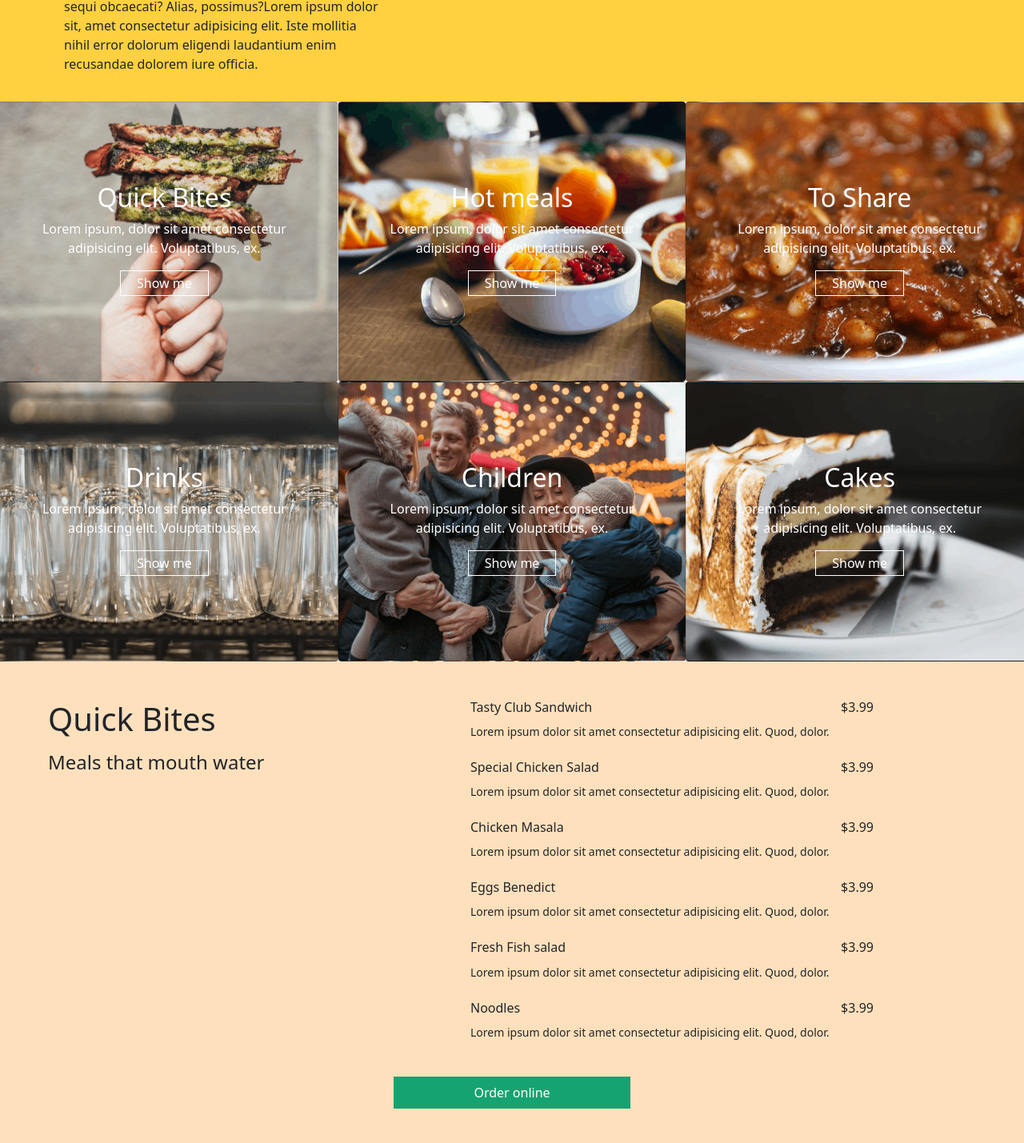
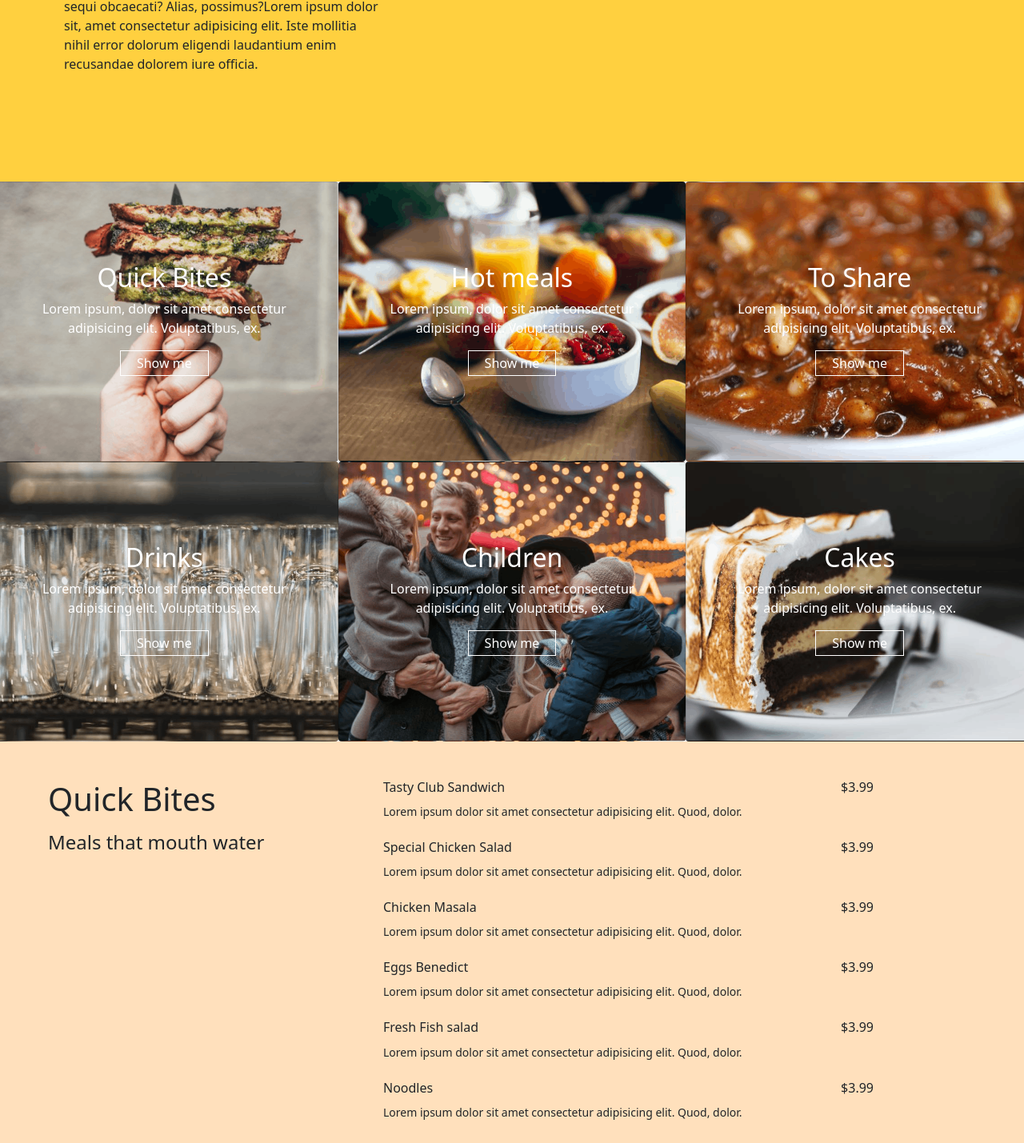
Before and after one commit to Rakibul-98/coffee-shop-website, a plain HTML site: page index.html in a window 1280 px wide. Shown: the part 1756-3185 px from the top of the page at 80% size. Drawn offline with nearby package versions, Linux system fonts and the light colour scheme.

Commit message:
some responsiveness done

```diff
--- a/index.html
+++ b/index.html
@@ -44,7 +44,7 @@
             <div class="inner-div">
                 <h1>Our <br>Coffee</h1>
                 <h3>You got time for another?</h3>
-                <p>Lorem ipsum dolor, sit amet consectetur adipisicing elit. Blanditiis, hic molestias. Obcaecati, non corrupti! Aspernatur necessitatibus libero odit, id esse minus quia mollitia doloremque, aut est minima aperiam facilis quisquam omnis nobis ex perferendis eos vitae cum nihil! Nobis quo quos voluptatem ullam itaque consequatur repellendus iure impedit asperiores quasi.</p>
+                <p style="max-width: 90%;">Lorem ipsum dolor, sit amet consectetur adipisicing elit. Blanditiis, hic molestias. Obcaecati, non corrupti! Aspernatur necessitatibus libero odit, id esse minus quia mollitia doloremque, aut est minima aperiam facilis quisquam omnis nobis ex perferendis eos vitae cum nihil! Nobis quo quos voluptatem ullam itaque consequatur repellendus iure impedit asperiores quasi.</p>
             </div>
         </div>
     </section>
@@ -63,21 +63,21 @@
     </section>
     <section id="menu" class="menu-section">
             <div class="row">
-              <div class="col card quick-bites">
+              <div class="col-md-4 card quick-bites">
                   <div class="card-text">
                     <h2>Quick Bites</h2>
                     <p>Lorem ipsum, dolor sit amet consectetur adipisicing elit. Voluptatibus, ex.</p>
                     <button>Show me</button>
                   </div>
               </div>
-            <div class="col card meals">
+            <div class="col-md-4 card meals">
                 <div class="card-text">
                     <h2>Hot meals</h2>
                     <p>Lorem ipsum, dolor sit amet consectetur adipisicing elit. Voluptatibus, ex.</p>
                     <button>Show me</button>
                 </div>
             </div>
-            <div class="col card share">
+            <div class="col-md-4 card share">
                 <div class="card-text">
                     <h2>To Share</h2>
                     <p>Lorem ipsum, dolor sit amet consectetur adipisicing elit. Voluptatibus, ex.</p>
@@ -86,21 +86,21 @@
             </div>
             </div>
             <div class="row">
-                <div class="col card drinks">
+                <div class="col-md-4 card drinks">
                     <div class="card-text">
                         <h2>Drinks</h2>
                         <p>Lorem ipsum, dolor sit amet consectetur adipisicing elit. Voluptatibus, ex.</p>
                         <button>Show me</button>
                     </div>
                 </div>
-                <div class="col card children">
+                <div class="col-md-4 card children">
                     <div class="card-text">
                         <h2>Children</h2>
                         <p>Lorem ipsum, dolor sit amet consectetur adipisicing elit. Voluptatibus, ex.</p>
                         <button>Show me</button>
                     </div>
                 </div>
-                <div class="col card cake">
+                <div class="col-md-4 card cake">
                     <div class="card-text">
                         <h2>Cakes</h2>
                         <p>Lorem ipsum, dolor sit amet consectetur adipisicing elit. Voluptatibus, ex.</p>
@@ -111,11 +111,11 @@
     </section>
     <section class="quick-bites-section pb-5">
         <div class="row container pt-5">
-            <div class="col ps-5">
+            <div class="col-md-5 ps-5">
                 <h1>Quick Bites</h1>
-                <h4 class="mt-3">Meals that mouth water</h4>
+                <h4 class="mt-3 mb-5">Meals that mouth water</h4>
             </div>
-            <div class="col">
+            <div class="col-md-7">
                 <div class="mb-4">
                     <h6>Tasty Club Sandwich <span class="price">$3.99</span></h6>
                     <small>Lorem ipsum dolor sit amet consectetur adipisicing elit. Quod, dolor.</small>
--- a/style.css
+++ b/style.css
@@ -48,7 +48,7 @@ body{
 }
 .ethics-section{
     background-color: #FFD03F;
-    height: 400px;
+    height: 500px;
     padding: 20px;
 }
 .coffee-bean-img{
@@ -59,7 +59,7 @@ body{
     background-position: center;
     background-size: cover;
     color: white;
-    height: 350px;
+    min-height: 350px;
 }
 .card-text{
     padding: 30px;
```
